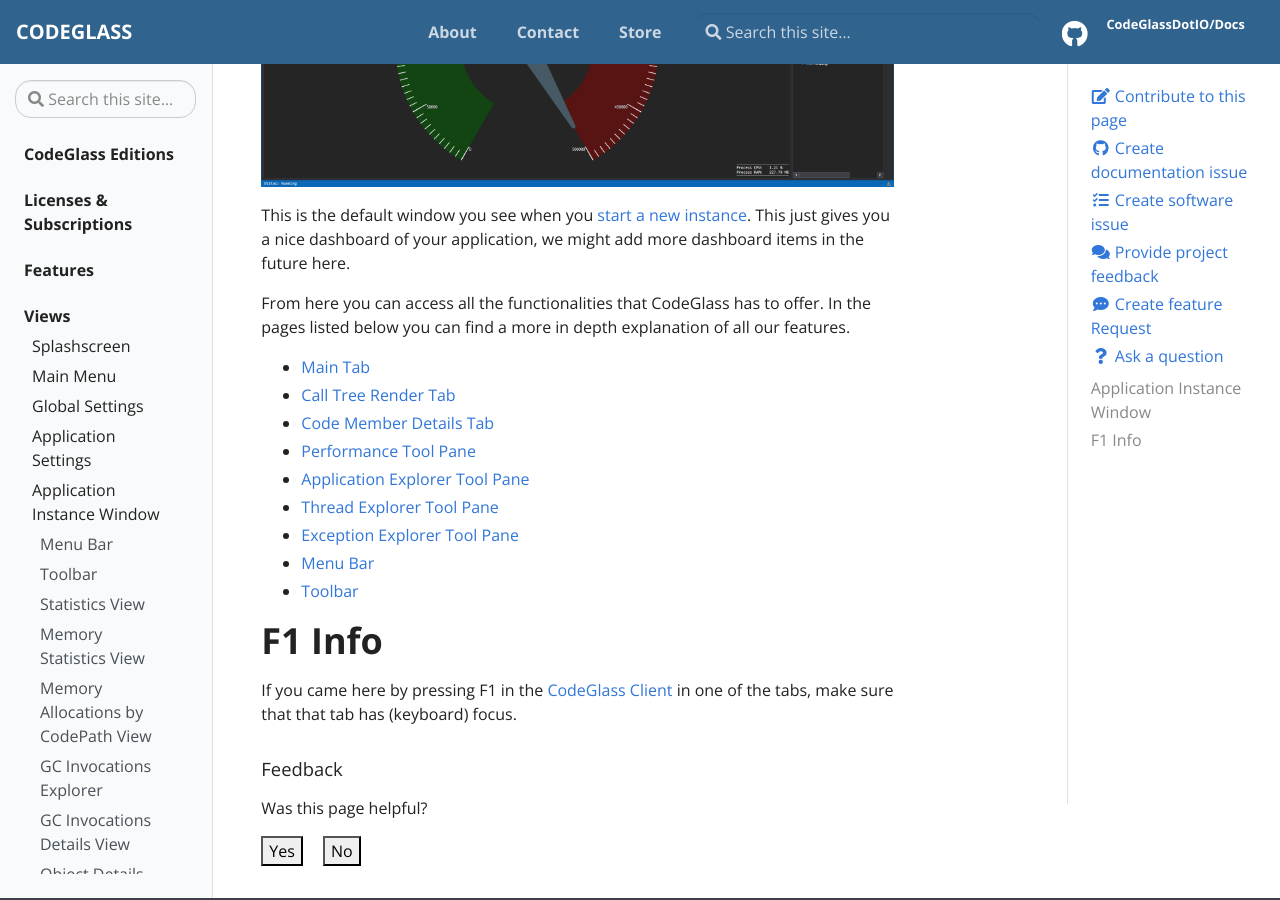
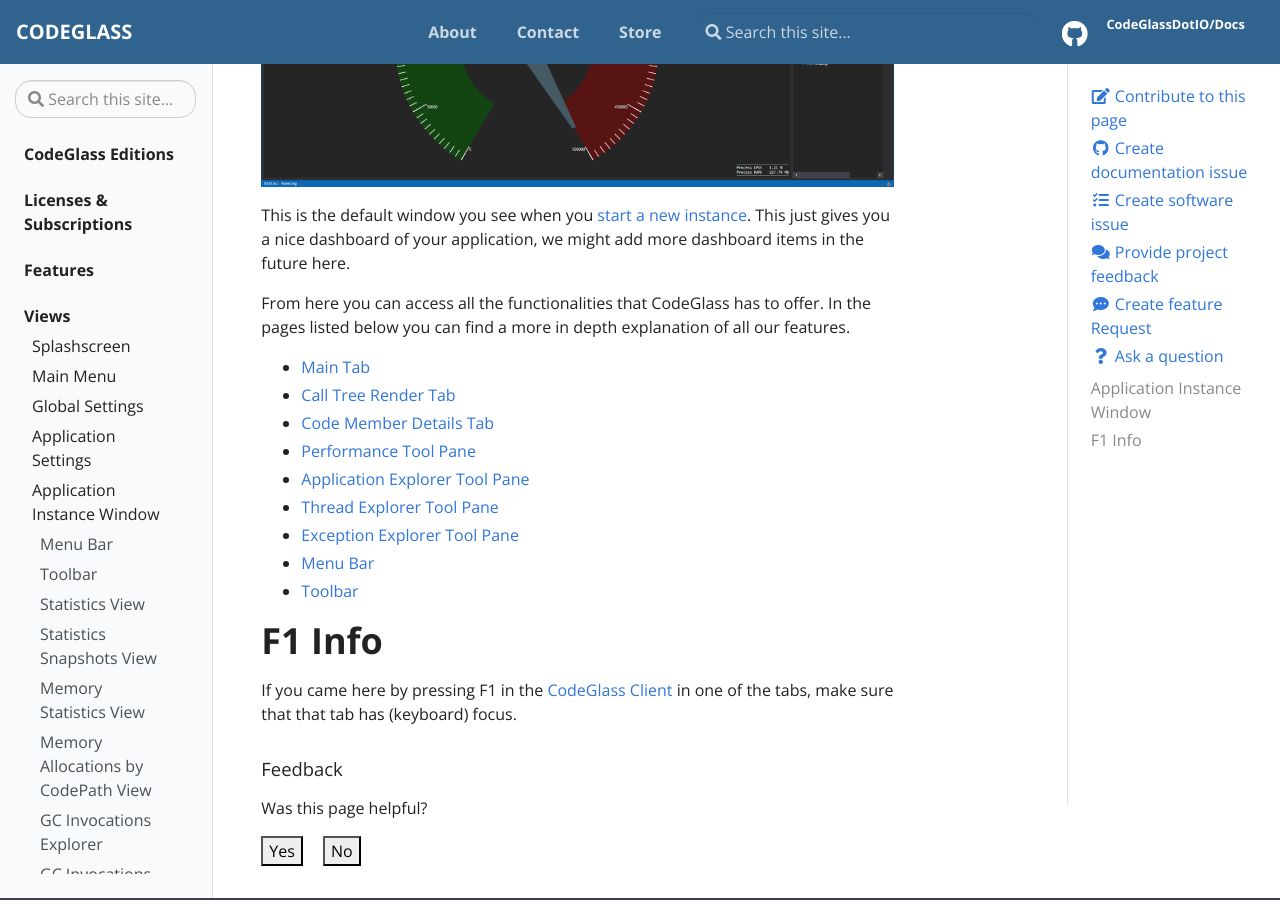
Before and after one commit to CodeGlassDotIO/Docs, a Jekyll site: the page built from _docs/views/ApplicationInstanceDockWindow.md, in a window 1280 px wide and 900 px high, scrolled down 368 px. Built offline with Jekyll 4.4.1, drawn with Linux system fonts in a browser that asks for light colours.

Commit message:
Added to sidebar

```diff
--- a/_data/toc.yml
+++ b/_data/toc.yml
@@ -254,6 +254,8 @@
           url: "docs/views/ApplicationInstanceDockWindow/Toolbar"
         - title: Statistics View
           url: "docs/views/ApplicationInstanceDockWindow/StatisticsWindow"
+        - title: Statistics Snapshots View
+          url: "docs/views/ApplicationInstanceDockWindow/StatsSnapshotView"
         - title: Memory Statistics View
           url: "docs/views/ApplicationInstanceDockWindow/MemoryStatisticsWindow"
         - title: Memory Allocations by CodePath View
```
